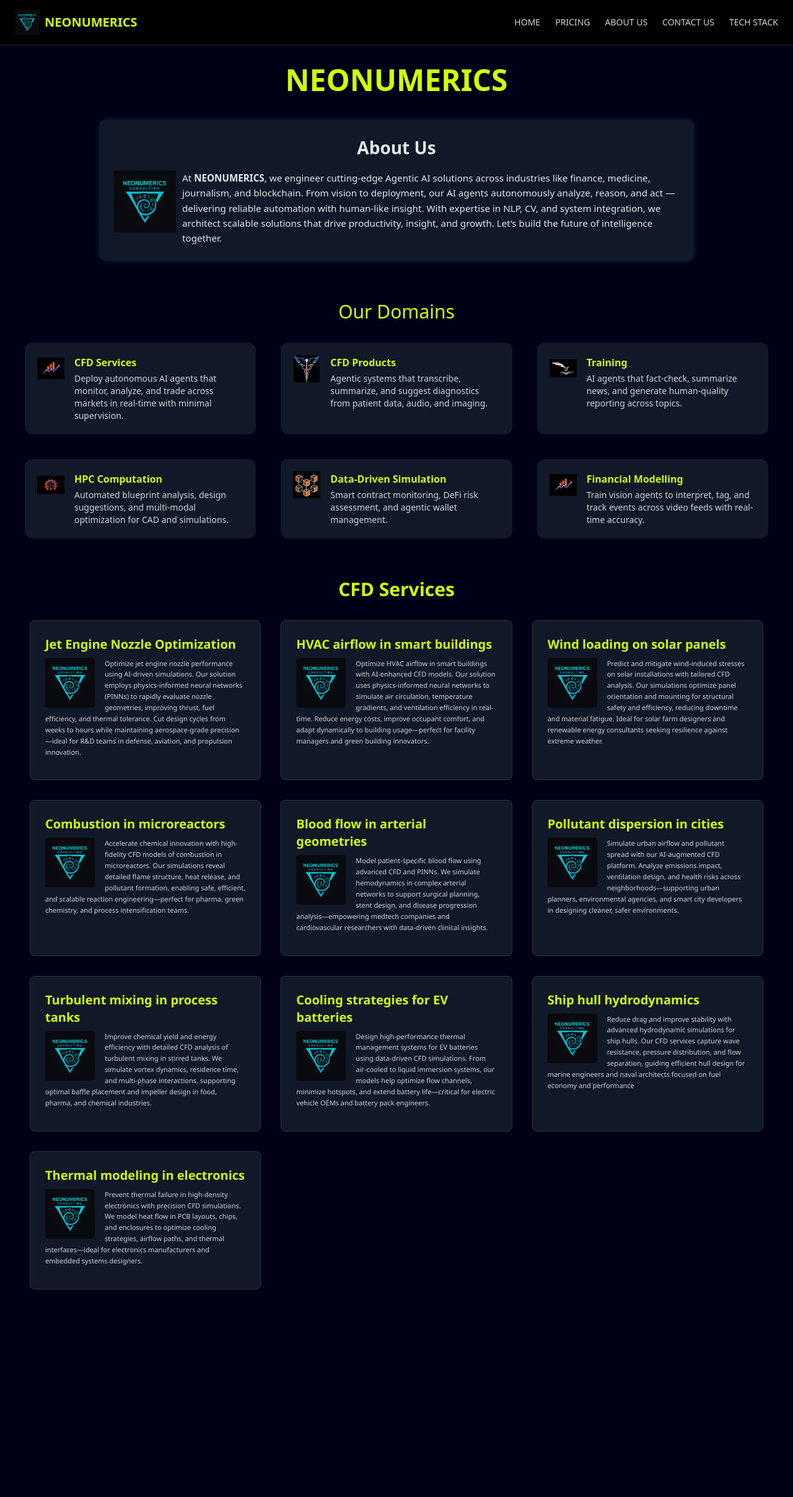
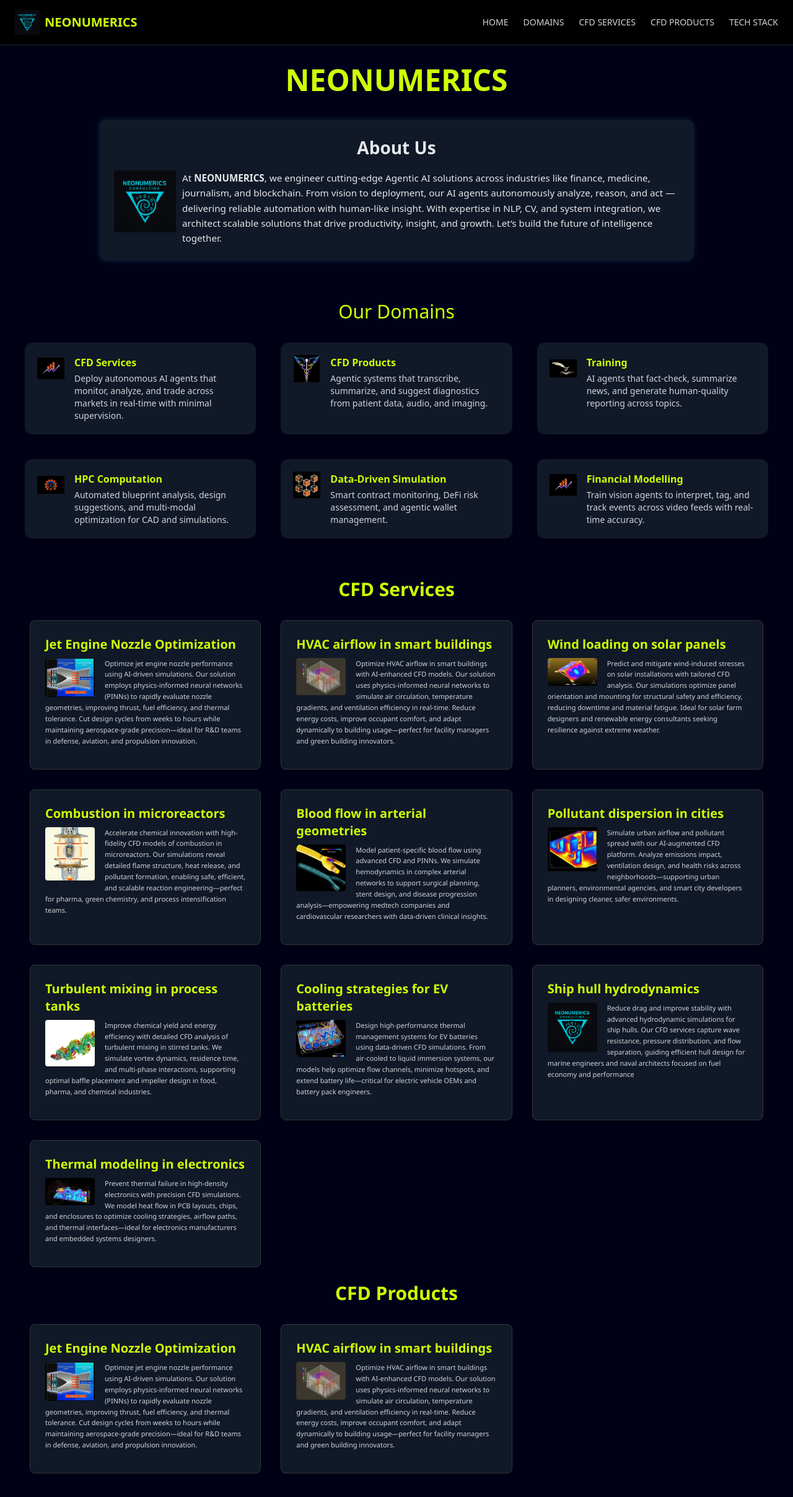
Before and after one commit to mramalingam2203/frontend-roadmap, a React (Vite) app in the folder nn-react/: page / in a window 1280 px wide. Shown: the top 2416 px of the page at 62% size. Before the commit the page ends 2185 px from the top, so only its background shows below. Built offline with nearby package versions, Linux system fonts and the light colour scheme.

Commit message:
more refacs

```diff
--- a/nn-react/src/components/Header.jsx
+++ b/nn-react/src/components/Header.jsx
@@ -7,9 +7,9 @@
       </div>
       <nav className="space-x-6 text-gray-300 text-sm">
         <a href="#home" className="hover:text-neon">HOME</a>
-        <a href="#pricing" className="hover:text-neon">PRICING</a>
-        <a href="#about" className="hover:text-neon">ABOUT US</a>
-        <a href="#contact" className="hover:text-neon">CONTACT US</a>
+        <a href="#domains" className="hover:text-neon">DOMAINS</a>
+        <a href="#cfdservices" className="hover:text-neon">CFD SERVICES</a>
+        <a href="#cfdproducts" className="hover:text-neon">CFD PRODUCTS</a>
         <a href="#techstack" className="hover:text-neon">TECH STACK</a>
       </nav>
     </header>
--- a/nn-react/src/components/ProjectPage.jsx
+++ b/nn-react/src/components/ProjectPage.jsx
@@ -4,54 +4,54 @@
 const projects = [
   {
     title: "Jet Engine Nozzle Optimization",
-    icon : "/products/logo.png",
+    icon : "/products/nozzle.png",
     description:
       "Optimize jet engine nozzle performance using AI-driven simulations. Our solution employs physics-informed neural networks (PINNs) to rapidly evaluate nozzle geometries, improving thrust, fuel efficiency, and thermal tolerance. Cut design cycles from weeks to hours while maintaining aerospace-grade precision—ideal for R&D teams in defense, aviation, and propulsion innovation.",
   },
   {
     title: "HVAC airflow in smart buildings",
-        icon : "/products/logo.png",
+        icon : "/products/hvac.png",
 
     description:
       "Optimize HVAC airflow in smart buildings with AI-enhanced CFD models. Our solution uses physics-informed neural networks to simulate air circulation, temperature gradients, and ventilation efficiency in real-time. Reduce energy costs, improve occupant comfort, and adapt dynamically to building usage—perfect for facility managers and green building innovators.",
   },
   {
     title: "Wind loading on solar panels",
-        icon : "/products/logo.png",
+        icon : "/products/solar.jpg",
 
     description:
 "Predict and mitigate wind-induced stresses on solar installations with tailored CFD analysis. Our simulations optimize panel orientation and mounting for structural safety and efficiency, reducing downtime and material fatigue. Ideal for solar farm designers and renewable energy consultants seeking resilience against extreme weather.",    },
   {
     title: "Combustion in microreactors",
-        icon : "/products/logo.png",
+        icon : "/products/reactor.jpg",
 
     description:
       "Accelerate chemical innovation with high-fidelity CFD models of combustion in microreactors. Our simulations reveal detailed flame structure, heat release, and pollutant formation, enabling safe, efficient, and scalable reaction engineering—perfect for pharma, green chemistry, and process intensification teams. ",
    },
   {
     title: "Blood flow in arterial geometries",
-        icon : "/products/logo.png",
+        icon : "/products/haemod.png",
 
     description:
       "Model patient-specific blood flow using advanced CFD and PINNs. We simulate hemodynamics in complex arterial networks to support surgical planning, stent design, and disease progression analysis—empowering medtech companies and cardiovascular researchers with data-driven clinical insights.",
     },
    {
     title: "Pollutant dispersion in cities",
-        icon : "/products/logo.png",
+        icon : "/products/pollutant.jpeg",
 
     description:
         "Simulate urban airflow and pollutant spread with our AI-augmented CFD platform. Analyze emissions impact, ventilation design, and health risks across neighborhoods—supporting urban planners, environmental agencies, and smart city developers in designing cleaner, safer environments.",
     },
    {
     title: "Turbulent mixing in process tanks",
-        icon : "/products/logo.png",
+        icon : "/products/turb.png",
 
     description:
         "Improve chemical yield and energy efficiency with detailed CFD analysis of turbulent mixing in stirred tanks. We simulate vortex dynamics, residence time, and multi-phase interactions, supporting optimal baffle placement and impeller design in food, pharma, and chemical industries.",
    },
    {
     title: "Cooling strategies for EV batteries",
-        icon : "/products/logo.png",
+        icon : "/products/battery.png",
 
     description:
         "Design high-performance thermal management systems for EV batteries using data-driven CFD simulations. From air-cooled to liquid immersion systems, our models help optimize flow channels, minimize hotspots, and extend battery life—critical for electric vehicle OEMs and battery pack engineers.",
@@ -65,17 +65,34 @@
 
    {
     title: "Thermal modeling in electronics",
-    icon : "/products/logo.png",
+    icon : "/products/electronics.jpg",
     description:
       "Prevent thermal failure in high-density electronics with precision CFD simulations. We model heat flow in PCB layouts, chips, and enclosures to optimize cooling strategies, airflow paths, and thermal interfaces—ideal for electronics manufacturers and embedded systems designers.",
     },
 ];
 
 
+const products = [
+  {
+    title: "Jet Engine Nozzle Optimization",
+    icon : "/products/nozzle.png",
+    description:
+      "Optimize jet engine nozzle performance using AI-driven simulations. Our solution employs physics-informed neural networks (PINNs) to rapidly evaluate nozzle geometries, improving thrust, fuel efficiency, and thermal tolerance. Cut design cycles from weeks to hours while maintaining aerospace-grade precision—ideal for R&D teams in defense, aviation, and propulsion innovation.",
+  },
+  {
+    title: "HVAC airflow in smart buildings",
+        icon : "/products/hvac.png",
+
+    description:
+      "Optimize HVAC airflow in smart buildings with AI-enhanced CFD models. Our solution uses physics-informed neural networks to simulate air circulation, temperature gradients, and ventilation efficiency in real-time. Reduce energy costs, improve occupant comfort, and adapt dynamically to building usage—perfect for facility managers and green building innovators.",
+  },
+
+];
+
 const ProjectPage = () => {
   return (
     <div className="projects-page px-6 py-10 text-white bg-dark">
-      <h1 className="page-title text-3xl font-bold text-center mb-8 text-neon">CFD Services</h1>
+      <h1 className="page-title text-3xl font-bold text-center mb-8 text-neon" id = "cfdservices">CFD Services</h1>
 
       <div className="project-grid grid gap-8 md:grid-cols-2 lg:grid-cols-3">
         {projects.map((project, idx) => (
@@ -97,7 +114,34 @@
           </div>
         ))}
       </div>
+
+        <br></br>
+
+        <h1 className="page-title text-3xl font-bold text-center mb-8 text-neon"  id = "cfdproducts">CFD Products</h1>
+
+      <div className="project-grid grid gap-8 md:grid-cols-2 lg:grid-cols-3">
+        {products.map((product, idx) => (
+          <div key={idx} className="project-card bg-gray-900 p-6 rounded-lg shadow-lg hover:shadow-neon transition">
+            <div className="project-content text-sm leading-relaxed">
+
+              <h2 className="project-title text-xl font-semibold mb-2 text-neon">{product.title}</h2>
+
+              <p className="project-description text-gray-300">
+                <img
+                  src={product.icon}
+                  alt={product.title}
+                  className="w-20 h-auto float-left mr-4 mb-2 rounded"
+                />
+                {product.description}
+              </p>
+
+            </div>
+          </div>
+        ))}
+      </div>
     </div>
+
+
   );
 };
 
```
Also changed, not shown: nn-react/public/products/battery.png (added).
